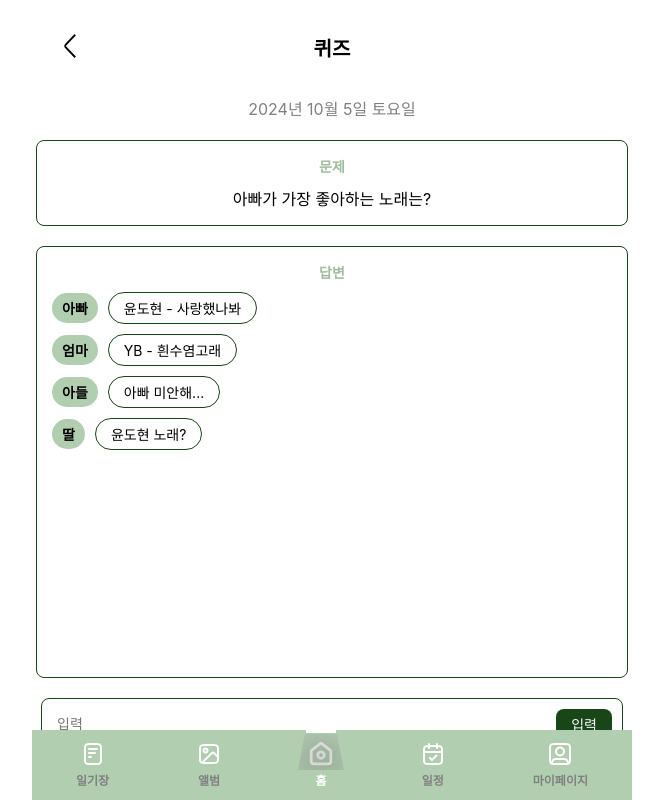
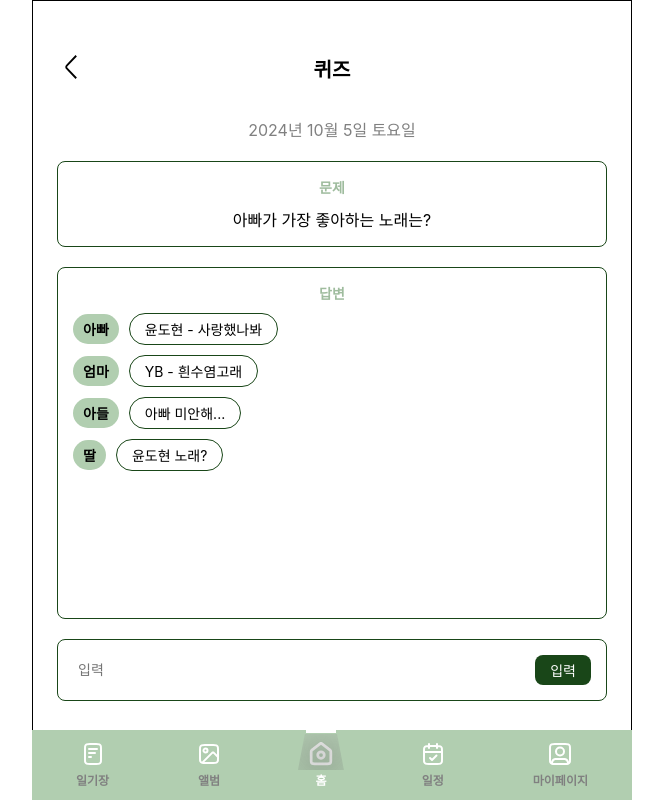
Before and after one commit to MyongjiCollaboration/Front, a React (Create React App) app: page /home in a window 1280 px wide. Shown: the whole page, without its empty margins (308-971 px from the left). Built offline with nearby package versions, Linux system fonts and the light colour scheme.

Commit message:
fix : padding 값 수정 및 백버튼 위치 변경

```diff
--- a/src/components/Header.js
+++ b/src/components/Header.js
@@ -33,7 +33,7 @@ const HeaderContainer = styled.div`
 
 const BackButton = styled.button`
   position: absolute;
-  left: 0;
+  left: -20px;
   background: none;
   border: none;
   cursor: pointer;
--- a/src/page/home.js
+++ b/src/page/home.js
@@ -63,13 +63,14 @@ export default Home;
 const Container = styled.div`
   max-width: 600px;
   margin: 0 auto;
-  padding: 20px;
+  padding: 40px;
   display: flex;
   flex-direction: column;
   align-items: center;
   min-height: 100vh;
   background-color: ${({ theme }) => theme.colors.white};
   box-sizing: border-box;
+  border: 1px solid ${({ theme }) => theme.colors.Black};
 `;
 
 const DateText = styled.div`
@@ -101,7 +102,7 @@ const QuestionText = styled.div`
 
 const AnswerBox = styled.div`
   width: 100%;
-  height: 50vh;
+  height: 40vh;
   border: 1px solid ${({ theme }) => theme.colors.green1};
   border-radius: 8px;
   padding: 15px;
@@ -152,10 +153,10 @@ const InputForm = styled.form`
   width: 100%;
   border: 1px solid ${({ theme }) => theme.colors.green1};
   border-radius: 8px;
-  padding: 10px;
   background-color: ${({ theme }) => theme.colors.white};
   position: sticky;
   bottom: 0;
+  padding: 15px;
 `;
 
 const InputField = styled.input`
```
